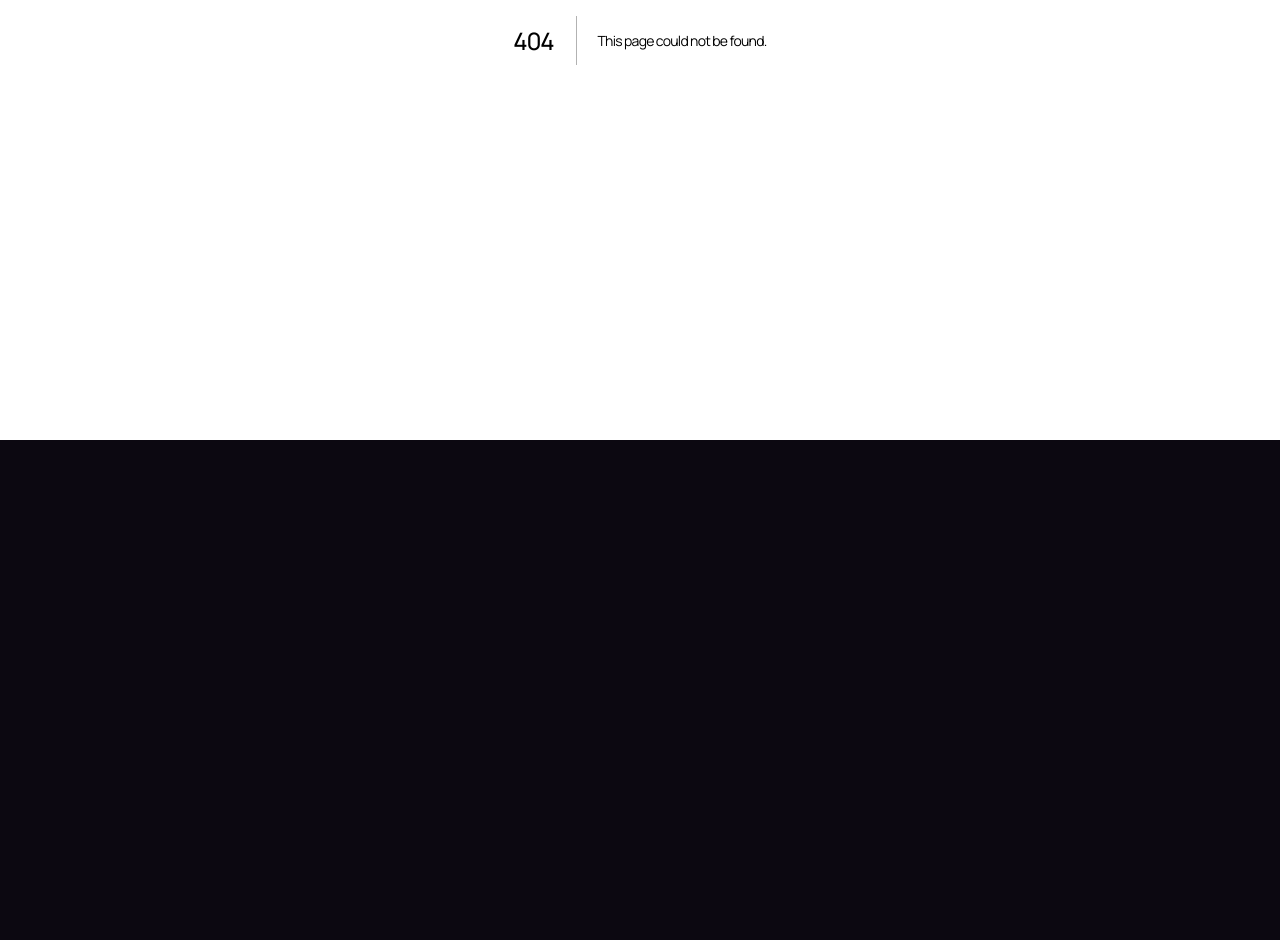
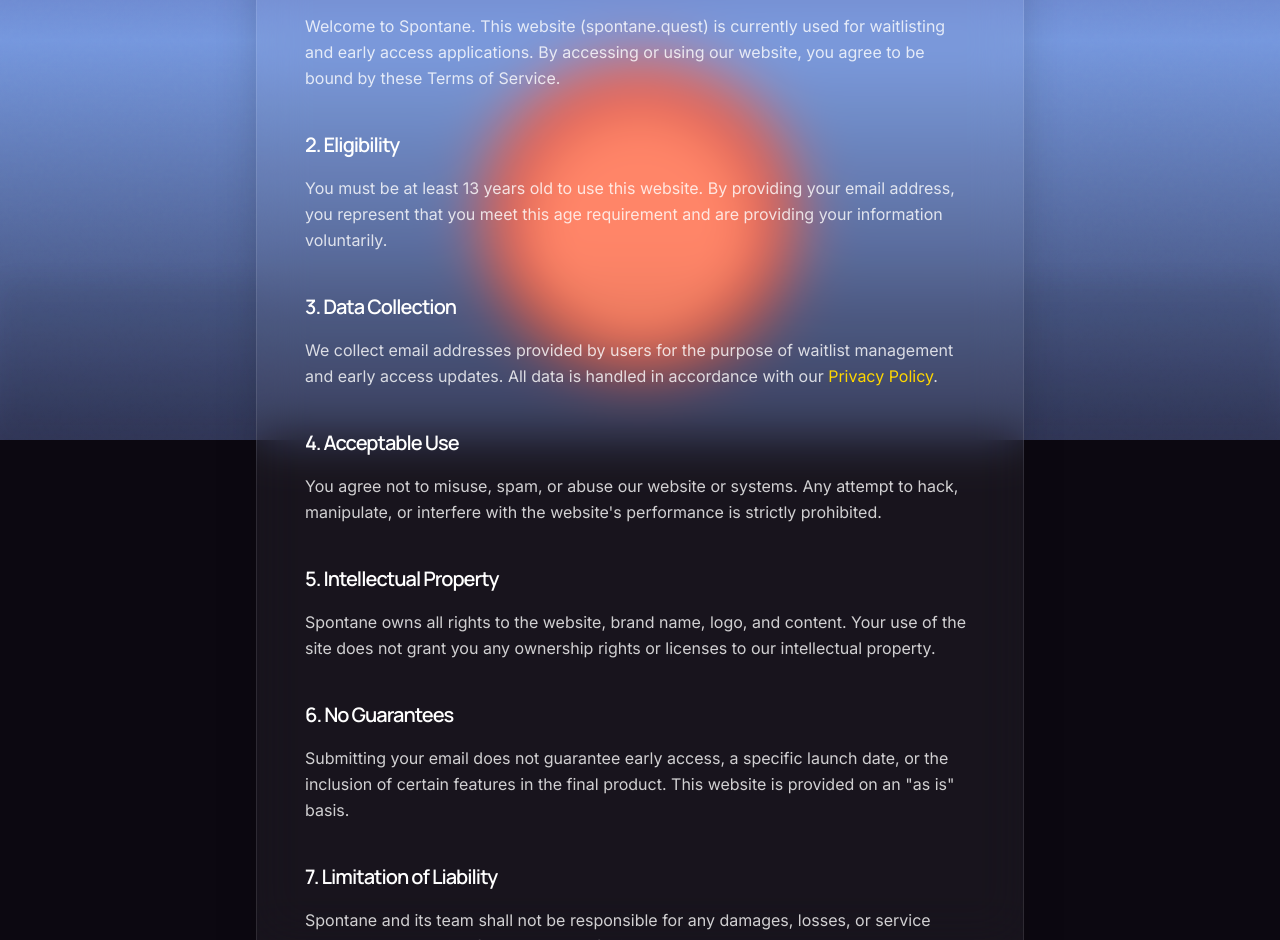
Before and after one commit to surajz12/spontane, a Next.js app: page /terms in a window 1280 px wide. Before the commit this address had no page. Shown: the part 360-1300 px from the top of the page. Before the commit the page ends 800 px from the top, so only its background shows below. Built offline with nearby package versions, Linux system fonts and the light colour scheme.

Commit message:
Add Terms of Service page and update footer links

```diff
--- /dev/null
+++ b/app/terms/page.tsx
@@ -0,0 +1,101 @@
+"use client";
+
+import { motion } from "framer-motion";
+import Link from "next/link";
+
+export default function TermsPage() {
+    return (
+        <main className="min-h-screen bg-transparent pt-32 pb-20 px-6">
+            <div className="max-w-3xl mx-auto backdrop-blur-xl bg-white/5 border border-white/10 rounded-3xl p-8 md:p-12 shadow-2xl">
+                <motion.div
+                    initial={{ opacity: 0, y: 20 }}
+                    animate={{ opacity: 1, y: 0 }}
+                    transition={{ duration: 0.5 }}
+                >
+                    <h1 className="text-4xl md:text-5xl font-manrope font-bold text-white mb-8 tracking-tight">
+                        Terms of Service
+                    </h1>
+                    <p className="text-white/60 mb-12 font-inter">Last Updated: February 2, 2026</p>
+
+                    <div className="space-y-10 text-white/80 font-inter leading-relaxed">
+                        <section>
+                            <h2 className="text-xl font-manrope font-semibold text-white mb-4">1. Introduction</h2>
+                            <p>
+                                Welcome to Spontane. This website (spontane.quest) is currently used for waitlisting and early access applications. By accessing or using our website, you agree to be bound by these Terms of Service.
+                            </p>
+                        </section>
+
+                        <section>
+                            <h2 className="text-xl font-manrope font-semibold text-white mb-4">2. Eligibility</h2>
+                            <p>
+                                You must be at least 13 years old to use this website. By providing your email address, you represent that you meet this age requirement and are providing your information voluntarily.
+                            </p>
+                        </section>
+
+                        <section>
+                            <h2 className="text-xl font-manrope font-semibold text-white mb-4">3. Data Collection</h2>
+                            <p>
+                                We collect email addresses provided by users for the purpose of waitlist management and early access updates. All data is handled in accordance with our <Link href="/privacy" className="text-accent-dynamic hover:underline">Privacy Policy</Link>.
+                            </p>
+                        </section>
+
+                        <section>
+                            <h2 className="text-xl font-manrope font-semibold text-white mb-4">4. Acceptable Use</h2>
+                            <p>
+                                You agree not to misuse, spam, or abuse our website or systems. Any attempt to hack, manipulate, or interfere with the website's performance is strictly prohibited.
+                            </p>
+                        </section>
+
+                        <section>
+                            <h2 className="text-xl font-manrope font-semibold text-white mb-4">5. Intellectual Property</h2>
+                            <p>
+                                Spontane owns all rights to the website, brand name, logo, and content. Your use of the site does not grant you any ownership rights or licenses to our intellectual property.
+                            </p>
+                        </section>
+
+                        <section>
+                            <h2 className="text-xl font-manrope font-semibold text-white mb-4">6. No Guarantees</h2>
+                            <p>
+                                Submitting your email does not guarantee early access, a specific launch date, or the inclusion of certain features in the final product. This website is provided on an "as is" basis.
+                            </p>
+                        </section>
+
+                        <section>
+                            <h2 className="text-xl font-manrope font-semibold text-white mb-4">7. Limitation of Liability</h2>
+                            <p>
+                                Spontane and its team shall not be responsible for any damages, losses, or service interruptions resulting from your use of this website.
+                            </p>
+                        </section>
+
+                        <section>
+                            <h2 className="text-xl font-manrope font-semibold text-white mb-4">8. Changes to Terms</h2>
+                            <p>
+                                We may update these terms at any time. Continued use of the website after changes are posted constitutes your acceptance of the new terms.
+                            </p>
+                        </section>
+
+                        <section>
+                            <h2 className="text-xl font-manrope font-semibold text-white mb-4">9. Governing Law</h2>
+                            <p>
+                                These terms are governed by and construed in accordance with the laws of India.
+                            </p>
+                        </section>
+
+                        <section>
+                            <h2 className="text-xl font-manrope font-semibold text-white mb-4">10. Contact</h2>
+                            <p>
+                                If you have any questions, please contact us at: <a href="mailto:support@spontane.quest" className="text-accent-dynamic hover:underline">support@spontane.quest</a>
+                            </p>
+                        </section>
+                    </div>
+
+                    <div className="mt-16 pt-8 border-t border-white/10">
+                        <Link href="/" className="text-white/40 hover:text-white transition-colors flex items-center gap-2">
+                            <span>←</span> Back to Home
+                        </Link>
+                    </div>
+                </motion.div>
+            </div>
+        </main>
+    );
+}
--- a/components/footer.tsx
+++ b/components/footer.tsx
@@ -16,6 +16,12 @@ export function Footer() {
                 </div>
 
                 <div className="flex items-center gap-6">
+                    <Link
+                        href="/terms"
+                        className="text-sm text-foreground opacity-50 hover:opacity-100 transition-opacity font-inter"
+                    >
+                        Terms of Service
+                    </Link>
                     <Link
                         href="/privacy"
                         className="text-sm text-foreground opacity-50 hover:opacity-100 transition-opacity font-inter"
--- a/components/hero.tsx
+++ b/components/hero.tsx
@@ -43,12 +43,16 @@ export function Hero() {
                         </p>
                         <div className="flex gap-6 opacity-60">
                             <div className="flex items-center gap-2">
-                                <svg className="w-6 h-6 fill-current" viewBox="0 0 384 512"><path d="M318.7 268.7c-.2-36.7 16.4-64.4 50-84.8-18.8-26.9-47.2-41.7-84.7-44.6-35.5-2.8-74.3 20.7-88.5 20.7-15 0-48.7-19.1-76.9-19.1-34.2 0-72.7 20.4-90.8 54.4-38.5 73.1-10.4 182 26.9 235.4 18.2 26.4 46 54.4 83.5 54.4 35.8 0 49.3-21 91.8-21s54.2 21 91.8 21c38.5 0 63.3-25.2 81.3-52 14.2-20.7 21.8-41.7 22.2-43.2-1.3-.3-65.6-21.6-66.6-96.2zM286.3 37.1c16.1-19.1 27.1-45.5 23.5-72.8-24.3 3.1-51.5 19.3-69.3 40.7-14.7 17.5-27.7 44.4-23.7 70.3 26.5 2.1 52.1-14.7 69.5-38.2z" /></svg>
+                                <svg className="w-5 h-5 fill-current" viewBox="0 0 170 170">
+                                    <path d="M150.37,130.25c-2.45,5.66-5.35,10.87-8.71,15.66c-8.58,12.23-17.67,24.37-30.66,24.57c-12.77,0.21-16.91-7.56-31.46-7.56 c-14.55,0-19.1,7.35-31.25,7.77c-12.37,0.41-22.12-12.86-30.79-25.27C7.77,130.48,0,105.15,0,79.52c0-39.31,25.46-60.05,50.55-60.05 c12.57,0,24.43,8.67,32.13,8.67c7.71,0,21.03-10.13,36-8.61c6.3,0.27,24.01,2.52,35.37,19.14c-0.92,0.57-21.12,12.3-21.12,36.29 c0,28.56,24.79,37.6,25.05,37.7C157.85,112.55,153.94,122.03,150.37,130.25z M116.42,42.21c-0.1-0.12-0.19-0.24-0.29-0.37 c-6.44-7.79-10.79-18.66-9.55-29.51c0.11-1,0.23-2,0.36-3c9.46,0.39,20.24,6.31,27,14.19c0.1,0.11,0.18,0.23,0.27,0.34 c6.53,7.63,11.39,18.77,9.75,29.74C134.48,54.49,124.46,49.07,116.42,42.21z" />
+                                </svg>
                                 <span className="font-manrope text-sm font-medium">iOS</span>
                             </div>
                             <div className="w-[1px] h-4 bg-foreground/20 self-center" />
                             <div className="flex items-center gap-2">
-                                <svg className="w-6 h-6 fill-current" viewBox="0 0 512 512"><path d="M325.3 234.3L104.6 13l280.8 161.2-60.1 60.1zM47 0C34 6.8 25.3 19.2 25.3 35.3v441.3c0 16.1 8.7 28.5 21.7 35.3l256.6-256L47 0zm425.2 225.6l-58.9-34.1-65.7 64.5 65.7 64.5 60.1-34.1c18-14.3 18-46.5-1.2-60.8zM104.6 499l280.8-161.2-60.1-60.1L104.6 499z" /></svg>
+                                <svg className="w-5 h-5 fill-current" viewBox="0 0 512 512">
+                                    <path d="M325.3 234.3L104.6 13l280.8 161.2-60.1 60.1zM47 0C34 6.8 25.3 19.2 25.3 35.3v441.3c0 16.1 8.7 28.5 21.7 35.3l256.6-256L47 0zm425.2 225.6l-58.9-34.1-65.7 64.5 65.7 64.5 60.1-34.1c18-14.3 18-46.5-1.2-60.8zM104.6 499l280.8-161.2-60.1-60.1L104.6 499z" />
+                                </svg>
                                 <span className="font-manrope text-sm font-medium">Android</span>
                             </div>
                         </div>
```
